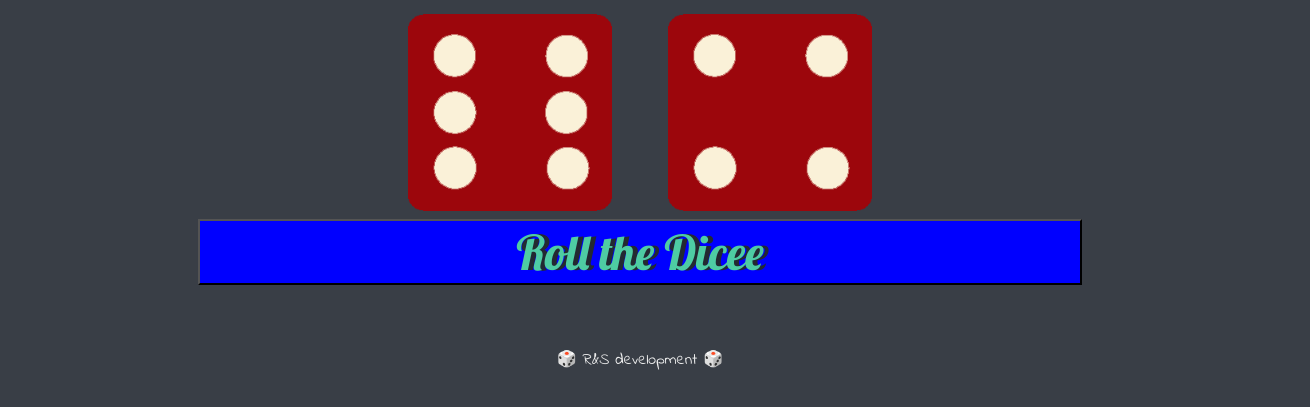
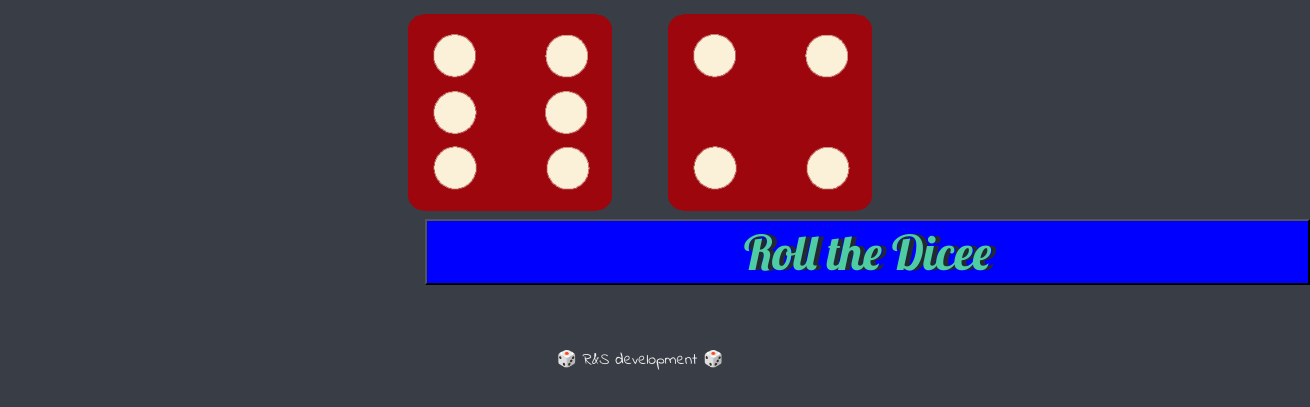
Before and after one commit to robensam17/robensam17, a website: page index.html in a window 1280 px wide. Shown: the part 321-728 px from the top of the page, 1310 px wide, since content can reach past the window. Drawn offline with Linux system fonts and the light colour scheme.

Commit message:
Update styles.css

```diff
--- a/styles.css
+++ b/styles.css
@@ -56,5 +56,5 @@ footer {
 
 div2 {
   text-align: center;
-  margin-left: 15%;
+  margin-left: 33%;
 }
```
